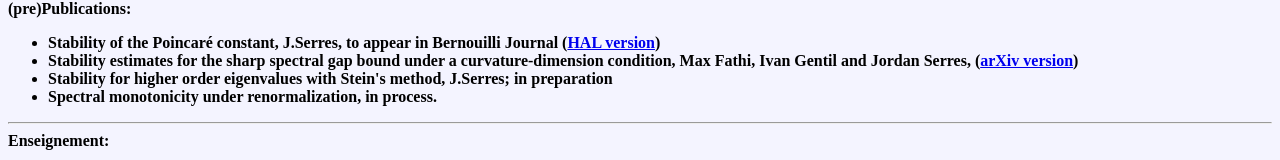
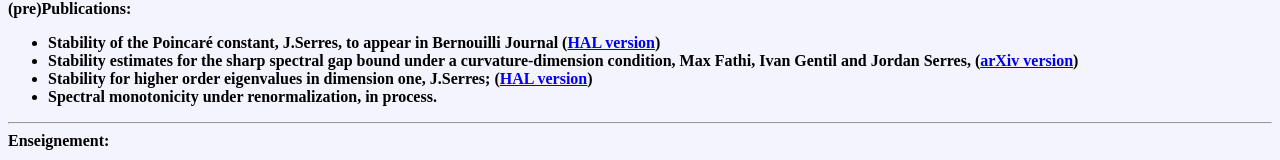
Before and after one commit to jordanserres/jordanserres.github.io, a plain HTML site: page index.html in a window 1280 px wide. Shown: the part 465-625 px from the top of the page. Drawn offline with Linux system fonts and the light colour scheme.

Commit message:
Update index.html

```diff
--- a/index.html
+++ b/index.html
@@ -53,7 +53,7 @@ Research:
 <UL>
 	<LI>Stability of the Poincaré constant, J.Serres, to appear in Bernouilli Journal (<A HREF="https://hal.archives-ouvertes.fr/hal-03234758">HAL version</A>)</LI>
 	<LI>Stability estimates for the sharp spectral gap bound under a curvature-dimension condition, Max Fathi, Ivan Gentil and Jordan Serres, (<A HREF="https://arxiv.org/abs/2202.03769">arXiv version</A>)</LI>
-	<LI>Stability for higher order eigenvalues with Stein's method, J.Serres; in preparation    </LI>
+	<LI>Stability for higher order eigenvalues in dimension one, J.Serres; (<A HREF="https://hal.archives-ouvertes.fr/hal-03681812">HAL version</A>)    </LI>
 	<LI>Spectral monotonicity under renormalization, in process. </LI>
 </UL>
 
```
